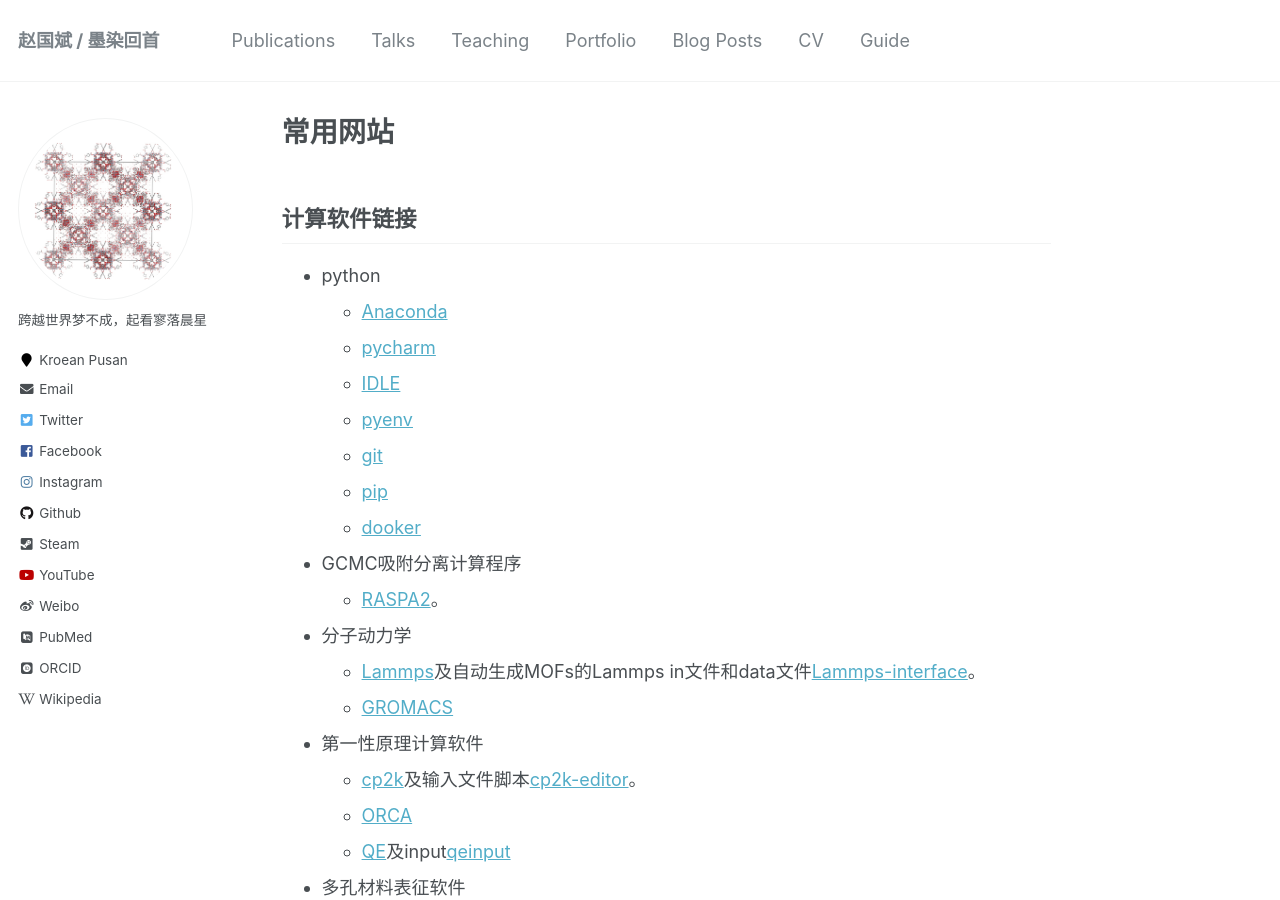
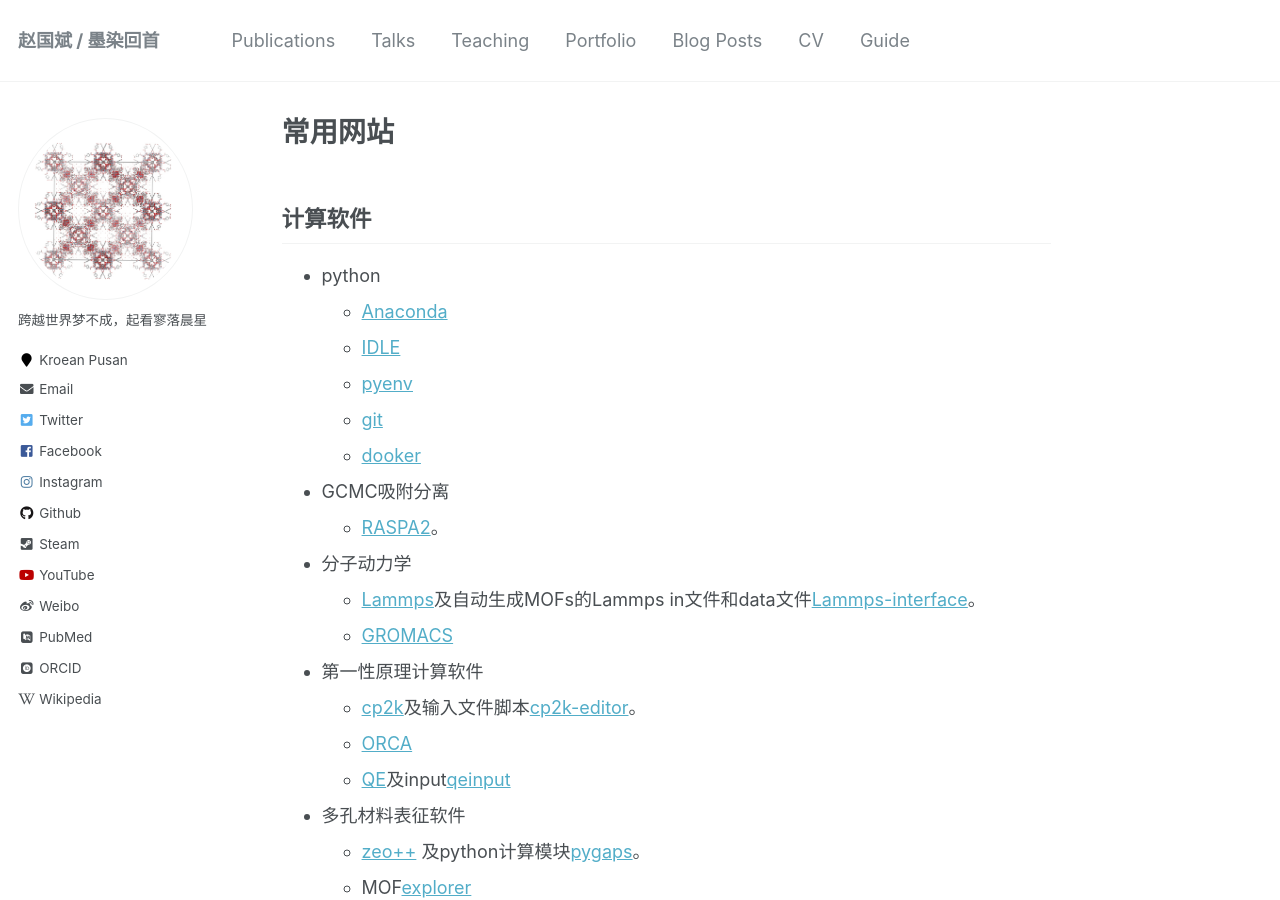
Before and after one commit to sxm13/ZGBshenxiaomoCV.github.io, a Jekyll site: the page built from _pages/markdown.md, in a window 1280 px wide and 900 px high. Built offline with Jekyll 4.4.1, drawn with Linux system fonts in a browser that asks for light colours; some web fonts are replaced.

Commit message:
Update markdown.md

```diff
--- a/_pages/markdown.md
+++ b/_pages/markdown.md
@@ -7,17 +7,15 @@
   - /markdown.html
 ---
 
-## 计算软件链接
+## 计算软件
 
 * python
   * [Anaconda](https://www.anaconda.com/ "python")
-  * [pycharm](https://www.jetbrains.com/pycharm/ "python")
   * [IDLE](https://www.python.org/ "python")
   * [pyenv](https://github.com/pyenv/pyenv "pyenv")
   * [git](https://git-scm.com/ "git")
-  * [pip](https://pypi.org/project/pip/ "pip")
   * [dooker](https://www.docker.com/ "dooker")
-* GCMC吸附分离计算程序
+* GCMC吸附分离
   * [RASPA2](https://github.com/iRASPA/RASPA2 "Make by David")。
 * 分子动力学
   * [Lammps](https://lammps.sandia.gov/ "Lammps")及自动生成MOFs的Lammps in文件和data文件[Lammps-interface](https://github.com/peteboyd/lammps_interface/ "Lammps-interface")。
```
Also changed, not shown: other parts of _pages/markdown.md (+1 -0 lines).
